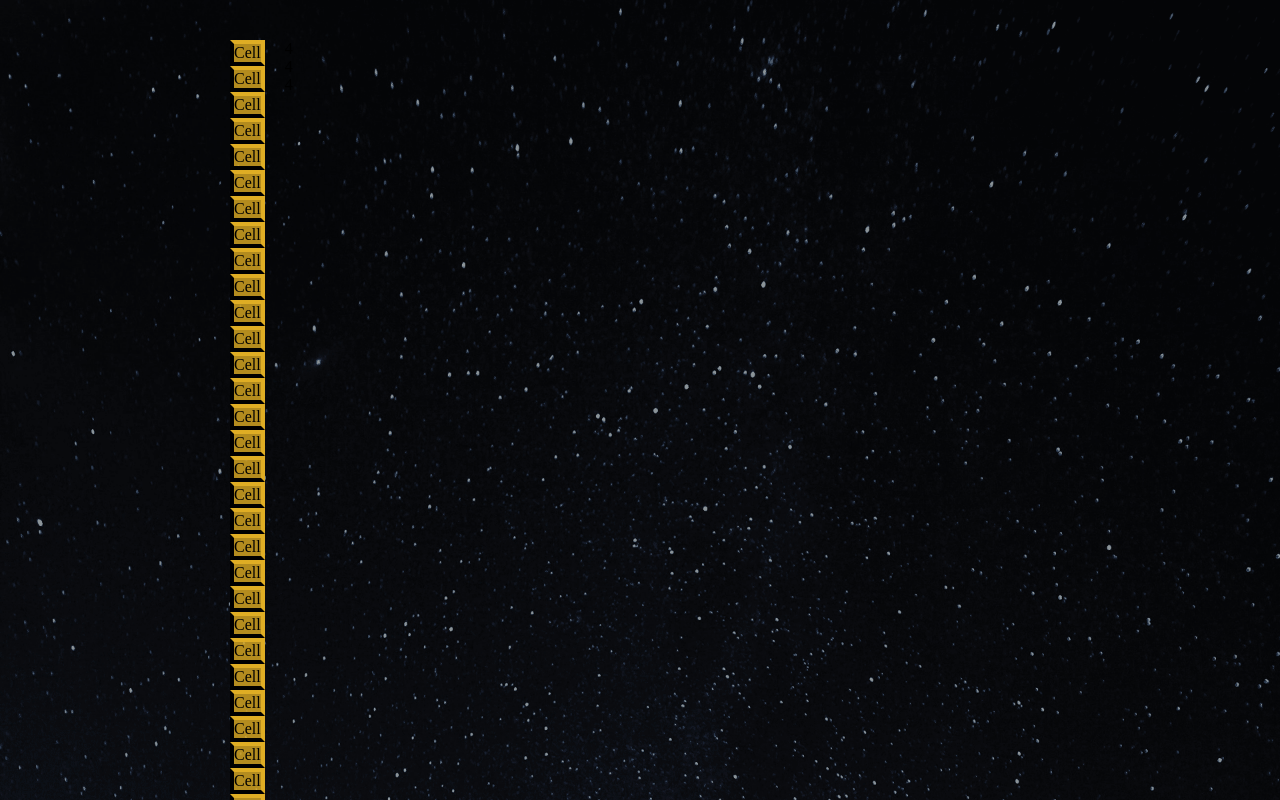
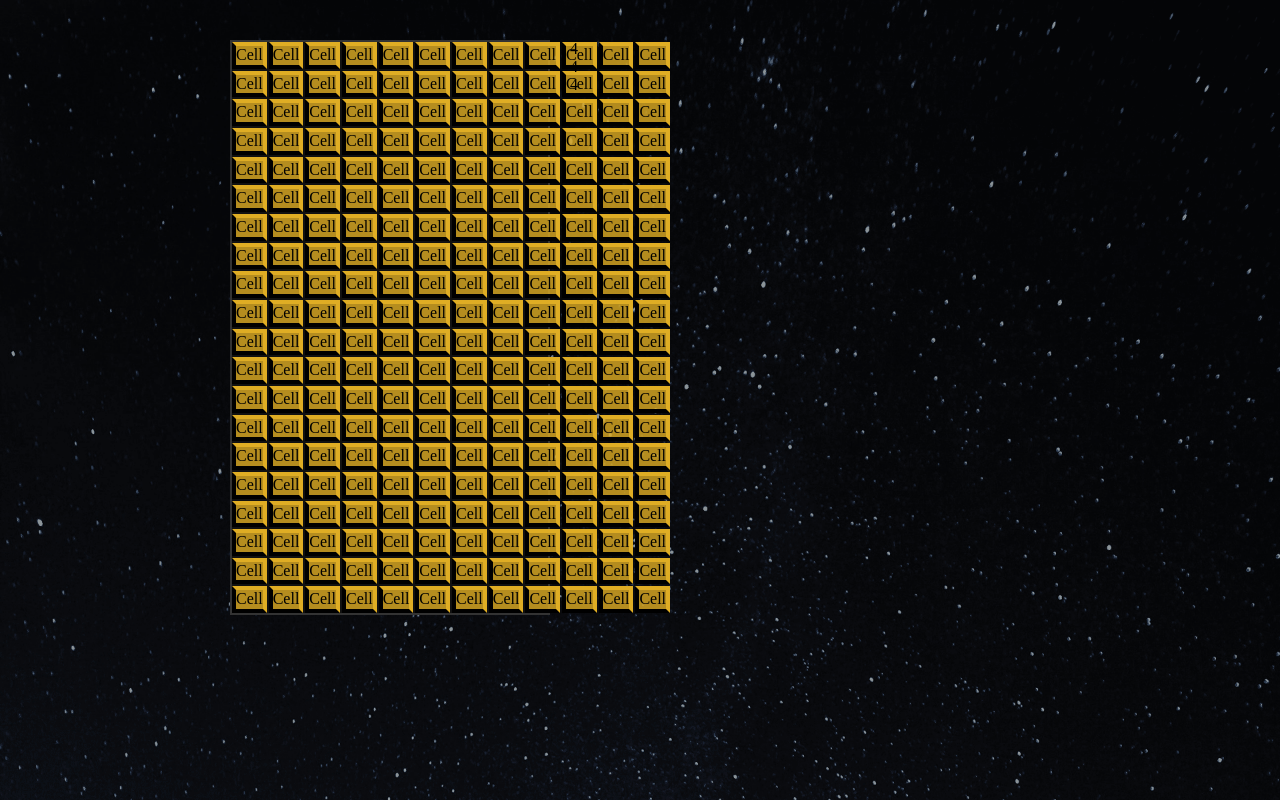
Before and after one commit to Segnities/tetris-game, a React (Vite) app: page / in a window 1280 px wide. Built offline with nearby package versions, Linux system fonts and the light colour scheme.

Commit message:
Stage styled component

```diff
--- a/src/components/Stage.jsx
+++ b/src/components/Stage.jsx
@@ -2,15 +2,17 @@
 
 import { nanoid } from "nanoid";
 
+import { StyledStage } from "./styles/StyledStage";
+
 function Stage(props) {
     const { stage } = props;
-    return <div>
+    return <StyledStage width={stage[0].length} height={stage.length}>
         {
             stage.map(row => row.map((cell, idx) => (
                 <Cell key={nanoid() + idx} type={cell[0]} />
             )))
         }
-    </div>
+    </StyledStage>
 }
 
 export default Stage;
--- /dev/null
+++ b/src/components/styles/StyledStage.js
@@ -0,0 +1,15 @@
+import styled from "styled-components";
+
+export const StyledStage = styled.div`
+    display: grid;
+    grid-template-rows:repeat(
+        ${props => props.height},
+        calc(25vw/${props => props.width}
+    ));
+    grid-template-columns: repeat(${props => props.width}, 1fr);
+    grid-gap: 2px;
+    border: 2px solid #333;
+    width: 100%;
+    max-width: 25vw;
+    background-color: #111;
+`;
--- a/src/components/styles/StyledTetris.js
+++ b/src/components/styles/StyledTetris.js
@@ -4,8 +4,8 @@
 
 
 export const StyledTetrisWrapper = styled.div`
-    width:100vw;
-    height: 100vh;
+    max-width:100vw;
+    min-height: 100vh;
     background: url(${BgImage}) #000;
     background-size: cover;
     overflow: hidden;
```
